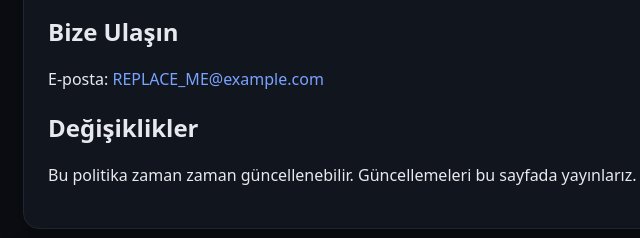
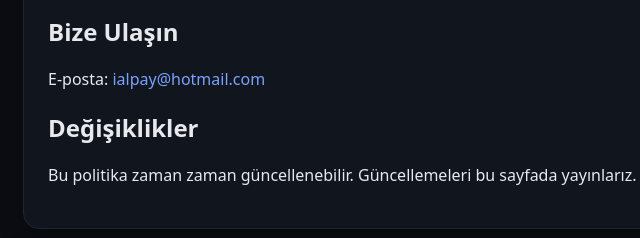
Before and after one commit to futuretoolsaiii/futuretoolsaiii.github.io, a plain HTML site: page privacy-policy.html in a window 1280 px wide. Shown: the part 1353-1591 px from the top of the page, 167-807 px from the left. Drawn offline with Linux system fonts and the light colour scheme.

Commit message:
Update privacy-policy.html

```diff
--- a/privacy-policy.html
+++ b/privacy-policy.html
@@ -68,7 +68,7 @@
       <p>Yerel yasalara göre erişim, düzeltme, silme, itiraz gibi haklara sahipsiniz. Aşağıdaki e-posta ile bize ulaşabilirsiniz.</p>
 
       <h2>Bize Ulaşın</h2>
-      <p>E-posta: <a href="mailto:REPLACE_ME@example.com">REPLACE_ME@example.com</a> <!-- TODO: e-posta adresinizi yazın --></p>
+      <p>E-posta: <a href="mailto:ialpay@hotmail.com">ialpay@hotmail.com</a> <!-- TODO: e-posta adresinizi yazın --></p>
 
       <h2>Değişiklikler</h2>
       <p>Bu politika zaman zaman güncellenebilir. Güncellemeleri bu sayfada yayınlarız.</p>
```
